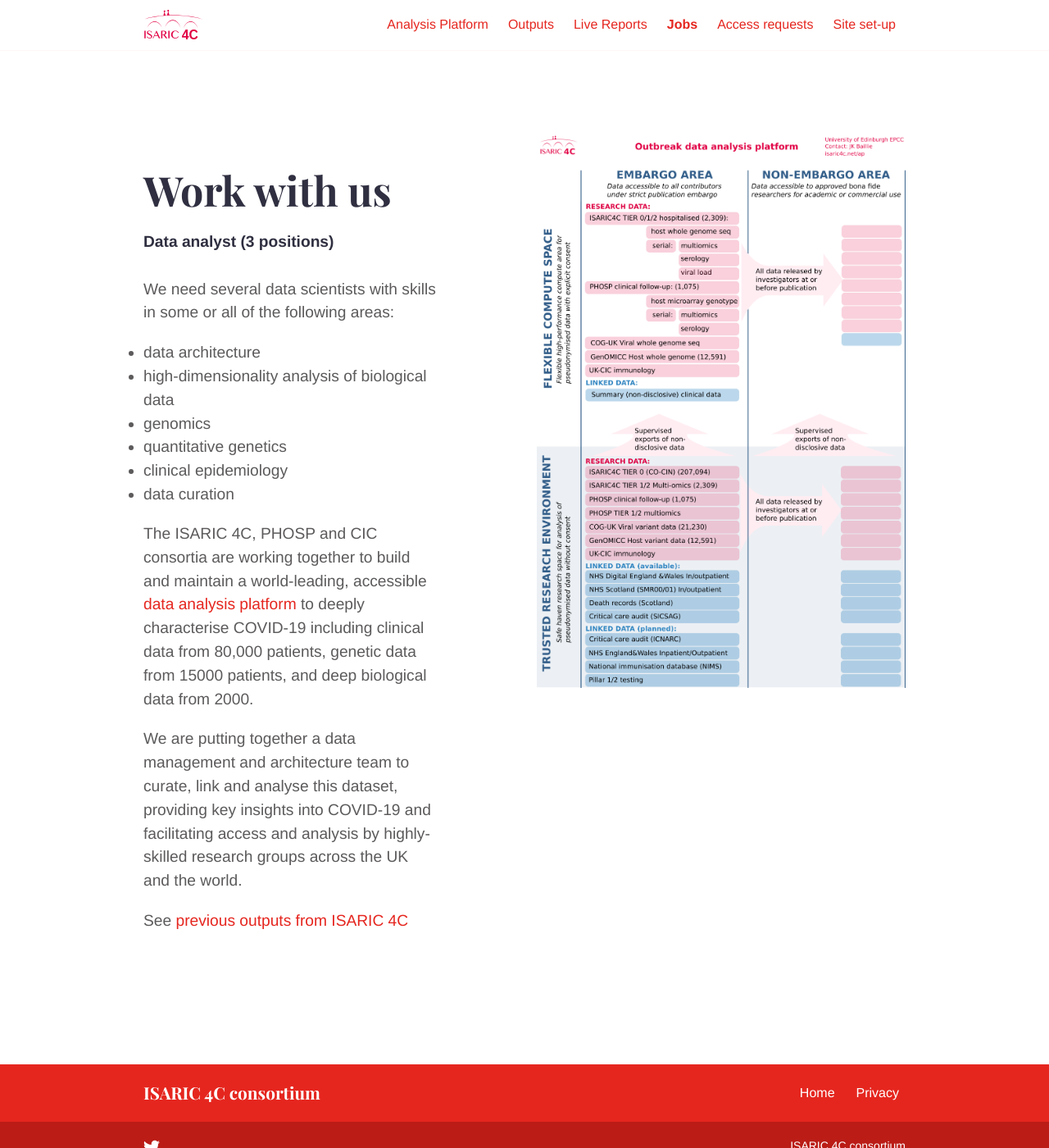
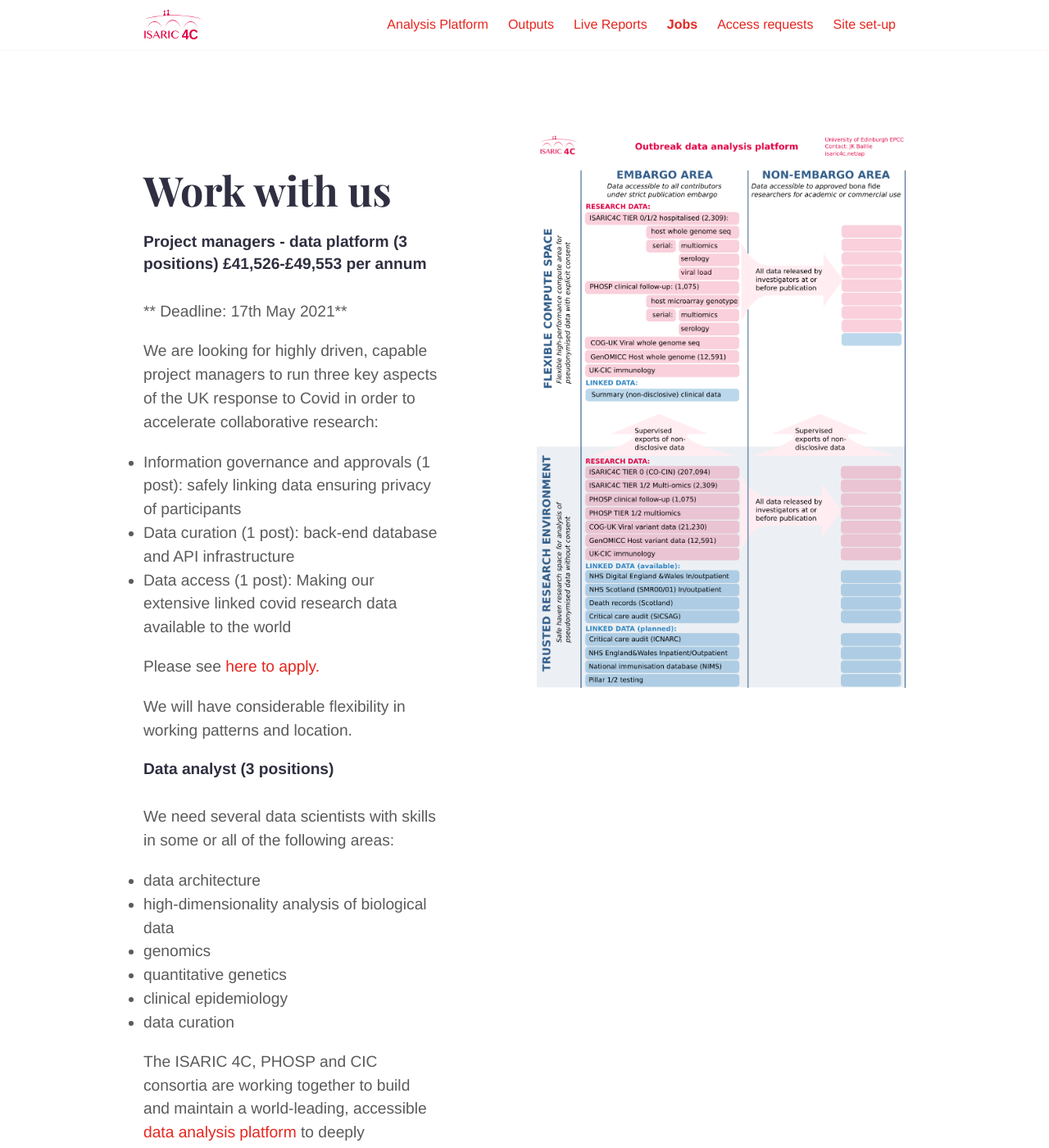
Before and after one commit to isaric4c/isaric4c.github.io, a Jekyll site: the page built from jobs.md, in a window 1280 px wide and 1400 px high. Shown: the whole window at 82% size. Built offline with Jekyll 4.4.1, drawn with Linux system fonts in a browser that asks for light colours.

Commit message:
add data manager position

```diff
--- a/jobs.md
+++ b/jobs.md
@@ -5,6 +5,20 @@
 ---
 
 # Work with us
+
+## Project managers - data platform (3 positions)  £41,526-£49,553 per annum
+
+** Deadline: 17th May 2021**
+
+We are looking for highly driven, capable project managers to run three key aspects of the UK response to Covid in order to accelerate collaborative research:
+
+- Information governance and approvals (1 post): safely linking data ensuring privacy of participants
+- Data curation (1 post): back-end database and API infrastructure
+- Data access (1 post): Making our extensive linked covid research data available to the world
+
+Please see [here to apply.](https://elxw.fa.em3.oraclecloud.com/hcmUI/CandidateExperience/en/sites/CX_1001/job/1006/?utm_medium=jobshare)
+
+We will have considerable flexibility in working patterns and location.
 
 ## Data analyst (3 positions)
 
```
